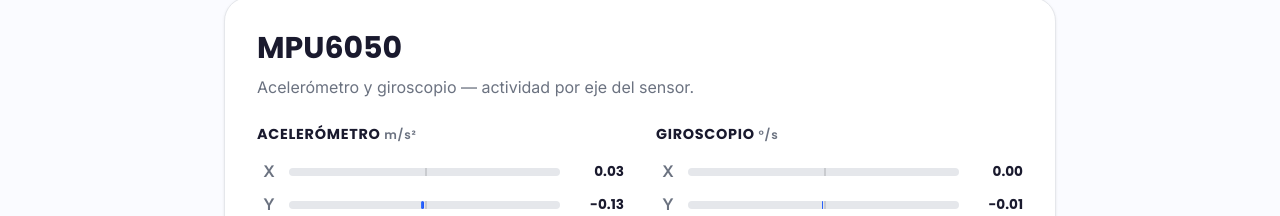
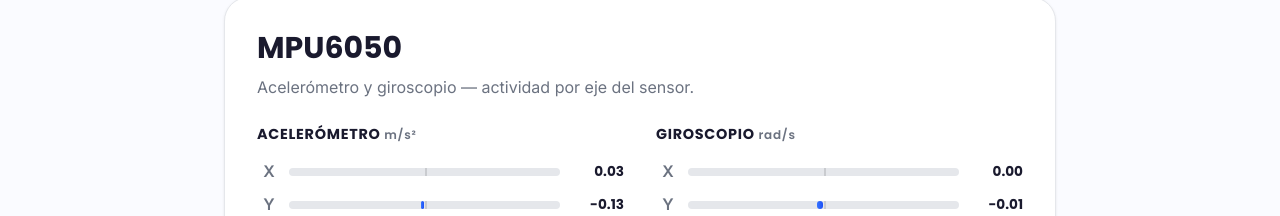
Before and after one commit to Sandotech/AegisQuake, a Vue app: page /dashboard in a window 1280 px wide. Shown: the part 960-1176 px from the top of the page. Built offline with nearby package versions, Linux system fonts and the light colour scheme.

Commit message:
Añadir comentarios con instrucciones para conectar ESP32

```diff
--- a/src/views/VistaDashboard.vue
+++ b/src/views/VistaDashboard.vue
@@ -189,12 +189,12 @@ const histVibracion = computed(() => historial.value.map((h) => h.vibracion));
 
                 <div class="mpu-grupo">
                     <h3 class="mpu-grupo__titulo">
-                        Giroscopio <small>°/s</small>
+                        Giroscopio <small>rad/s</small>
                     </h3>
                     <div v-for="eje in giro" :key="`g-${eje.eje}`" class="eje">
                         <span class="eje__etiqueta">{{ eje.eje }}</span>
                         <div class="eje__barra">
-                            <div class="eje__relleno" :style="barraDe(eje.valor, 2)"></div>
+                            <div class="eje__relleno" :style="barraDe(eje.valor, 0.35)"></div>
                         </div>
                         <span class="eje__valor">{{ eje.valor.toFixed(2) }}</span>
                     </div>
```
Also changed, not shown: src/composables/useMonitoreo.js (+56 -10 lines).
